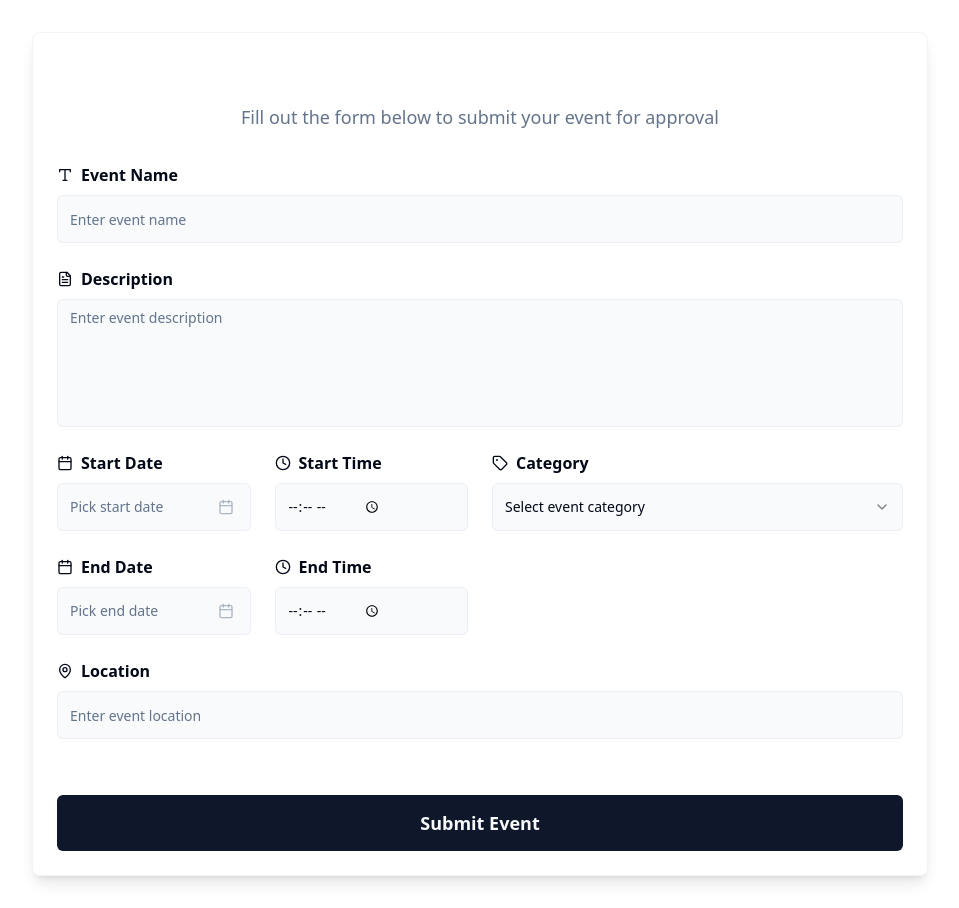
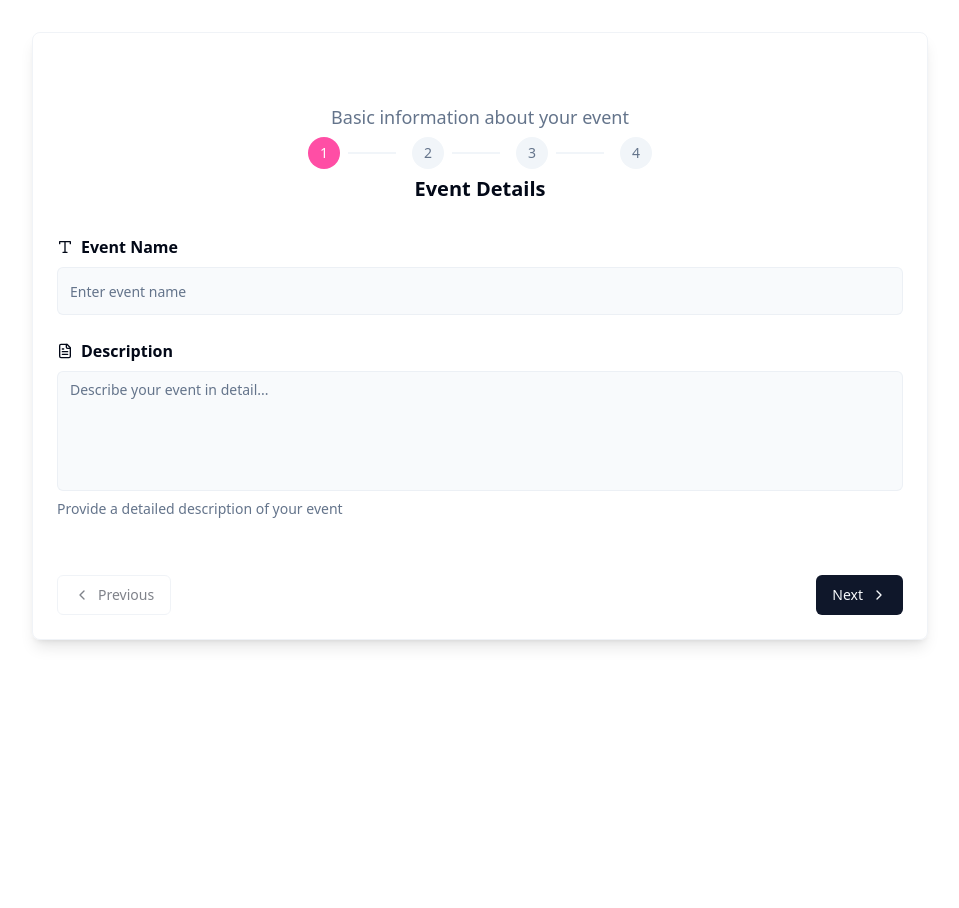
Before and after one commit to AdamsCode1/PulsePlatform, a React (Vite) app: page /submit-event in a window 1280 px wide. Shown: the whole page, without its empty margins (160-1119 px from the left). After the commit the page ends 800 px from the top, so only its background shows below. Built offline with nearby package versions, Linux system fonts and the light colour scheme.

Commit message:
feat: Event Submission Page changed to step-by-step

```diff
--- a/src/pages/EventSubmissionPage.tsx
+++ b/src/pages/EventSubmissionPage.tsx
@@ -1,6 +1,6 @@
 import { zodResolver } from "@hookform/resolvers/zod";
 import { format } from "date-fns";
-import { CalendarIcon, Clock, MapPin, Tag, FileText, Type } from "lucide-react";
+import { CalendarIcon, Clock, MapPin, Tag, FileText, Type, ChevronLeft, ChevronRight } from "lucide-react";
 import { useForm } from "react-hook-form";
 import { z } from "zod";
 import { useEffect, useState } from "react";
@@ -67,6 +67,16 @@ type FormData = z.infer<typeof formSchema>;
 export default function EventSubmissionPage() {
   const [societyId, setSocietyId] = useState<string | null>(null);
   const [loadingSocietyId, setLoadingSocietyId] = useState(true);
+  const [currentStep, setCurrentStep] = useState(0);
+  const [isAnimating, setIsAnimating] = useState(false);
+
+  const steps = [
+    { title: "Event Details", description: "Basic information about your event" },
+    { title: "Date & Time", description: "When will your event take place?" },
+    { title: "Location & Category", description: "Where and what type of event?" },
+    { title: "Review & Submit", description: "Confirm your event details" },
+  ];
+
   const form = useForm<FormData>({
     resolver: zodResolver(formSchema),
     defaultValues: {
@@ -97,6 +107,43 @@ export default function EventSubmissionPage() {
     fetchSocietyId();
   }, []);
 
+  const nextStep = async () => {
+    let fieldsToValidate: string[] = [];
+
+    switch (currentStep) {
+      case 0:
+        fieldsToValidate = ["eventName", "description"];
+        break;
+      case 1:
+        fieldsToValidate = ["startDate", "startTime", "endDate", "endTime"];
+        break;
+      case 2:
+        fieldsToValidate = ["location", "category"];
+        break;
+    }
+
+    const isValid = await form.trigger(fieldsToValidate as any);
+    if (!isValid) return;
+
+    if (currentStep < steps.length - 1) {
+      setIsAnimating(true);
+      setTimeout(() => {
+        setCurrentStep(currentStep + 1);
+        setIsAnimating(false);
+      }, 150);
+    }
+  };
+
+  const prevStep = () => {
+    if (currentStep > 0) {
+      setIsAnimating(true);
+      setTimeout(() => {
+        setCurrentStep(currentStep - 1);
+        setIsAnimating(false);
+      }, 150);
+    }
+  };
+
   async function onSubmit(data) {
     if (!societyId) {
       toast({ title: "Error", description: "Could not determine society ID.", variant: "destructive" });
@@ -113,46 +160,57 @@ export default function EventSubmissionPage() {
       category: data.category,
       society_id: societyId,
     };
+
     try {
+      console.log("Submitting event with payload:", payload);
+
       const res = await fetch('/api/events', {
         method: 'POST',
         headers: { 'Content-Type': 'application/json' },
         body: JSON.stringify(payload)
       });
+
       if (res.ok) {
         toast({ title: "Event Submitted Successfully!", description: `${data.eventName} has been submitted for review.` });
         form.reset();
+        setCurrentStep(0); // Reset to first step
       } else {
+        // Check if response has content before trying to parse JSON
+        const contentType = res.headers.get('content-type');
+        let errorMessage = 'Could not submit event.';
+
+        if (contentType && contentType.includes('application/json')) {
+          try {
             const error = await res.json();
-        toast({ title: "Error", description: error.message || 'Could not submit event.', variant: "destructive" });
+            errorMessage = error.message || errorMessage;
+          } catch (jsonError) {
+            console.error('Failed to parse error response as JSON:', jsonError);
+            errorMessage = `Server error: ${res.status} ${res.statusText}`;
+          }
+        } else {
+          // If response isn't JSON, get text content
+          const errorText = await res.text();
+          errorMessage = errorText || `Server error: ${res.status} ${res.statusText}`;
+        }
+
+        toast({ title: "Error", description: errorMessage, variant: "destructive" });
       }
     } catch (err) {
-      toast({ title: "Error", description: err.message, variant: "destructive" });
+      console.error('Network or other error:', err);
+      toast({ title: "Error", description: err.message || 'Network error occurred.', variant: "destructive" });
     }
   }
 
+  const renderStepContent = () => {
+    switch (currentStep) {
+      case 0:
         return (
-    <div className="min-h-screen bg-background p-4 md:p-8">
-      <div className="mx-auto max-w-4xl">
-        <Card className="shadow-lg border-border/50" style={{ background: "var(--gradient-card)" }}>
-          <CardHeader className="text-center pb-8">
-            <CardTitle className="text-3xl md:text-4xl font-bold bg-gradient-to-r from-event-primary to-event-secondary bg-clip-text text-transparent">
-              Submit Your Event
-            </CardTitle>
-            <CardDescription className="text-lg text-muted-foreground mt-2">
-              Fill out the form below to submit your event for approval
-            </CardDescription>
-          </CardHeader>
-          <CardContent>
-            <Form {...form}>
-              <form onSubmit={form.handleSubmit(onSubmit)} className="space-y-8">
-                <div className="grid grid-cols-1 md:grid-cols-2 gap-6">
-                  {/* Event Name */}
+          <div className="space-y-6">
             <FormField
               control={form.control}
               name="eventName"
               render={({ field }) => (
-                      <FormItem className="md:col-span-2">
+                <FormItem>
                   <FormLabel className="flex items-center gap-2 text-base font-semibold">
                     <Type className="h-4 w-4 text-event-primary" />
                     Event Name
@@ -168,30 +226,36 @@ export default function EventSubmissionPage() {
                 </FormItem>
               )}
             />
-                  {/* Description */}
             <FormField
               control={form.control}
               name="description"
               render={({ field }) => (
-                      <FormItem className="md:col-span-2">
+                <FormItem>
                   <FormLabel className="flex items-center gap-2 text-base font-semibold">
                     <FileText className="h-4 w-4 text-event-primary" />
                     Description
                   </FormLabel>
                   <FormControl>
                     <Textarea
-                            placeholder="Enter event description"
+                      placeholder="Describe your event in detail..."
                       {...field}
-                            className="resize-none h-32 bg-muted/50 border-border/50 focus:border-event-primary transition-colors"
+                      className="min-h-[120px] bg-muted/50 border-border/50 focus:border-event-primary transition-colors resize-none"
                     />
                   </FormControl>
+                  <FormDescription>
+                    Provide a detailed description of your event
+                  </FormDescription>
                   <FormMessage />
                 </FormItem>
               )}
             />
-                  {/* Dates and Times */}
+          </div>
+        );
+
+      case 1:
+        return (
+          <div className="space-y-6">
             <div className="grid grid-cols-1 md:grid-cols-2 gap-6">
-                    {/* Start Date */}
               <FormField
                 control={form.control}
                 name="startDate"
@@ -235,7 +299,6 @@ export default function EventSubmissionPage() {
                   </FormItem>
                 )}
               />
-                    {/* Start Time */}
               <FormField
                 control={form.control}
                 name="startTime"
@@ -256,7 +319,8 @@ export default function EventSubmissionPage() {
                   </FormItem>
                 )}
               />
-                    {/* End Date */}
+            </div>
+            <div className="grid grid-cols-1 md:grid-cols-2 gap-6">
               <FormField
                 control={form.control}
                 name="endDate"
@@ -300,7 +364,6 @@ export default function EventSubmissionPage() {
                   </FormItem>
                 )}
               />
-                    {/* End Time */}
               <FormField
                 control={form.control}
                 name="endTime"
@@ -322,7 +385,32 @@ export default function EventSubmissionPage() {
                 )}
               />
             </div>
-                  {/* Category */}
+          </div>
+        );
+
+      case 2:
+        return (
+          <div className="space-y-6">
+            <FormField
+              control={form.control}
+              name="location"
+              render={({ field }) => (
+                <FormItem>
+                  <FormLabel className="flex items-center gap-2 text-base font-semibold">
+                    <MapPin className="h-4 w-4 text-event-primary" />
+                    Location
+                  </FormLabel>
+                  <FormControl>
+                    <Input
+                      placeholder="Enter event location"
+                      {...field}
+                      className="h-12 bg-muted/50 border-border/50 focus:border-event-primary transition-colors"
+                    />
+                  </FormControl>
+                  <FormMessage />
+                </FormItem>
+              )}
+            />
             <FormField
               control={form.control}
               name="category"
@@ -350,37 +438,130 @@ export default function EventSubmissionPage() {
                 </FormItem>
               )}
             />
-                  {/* Location */}
-                  <FormField
-                    control={form.control}
-                    name="location"
-                    render={({ field }) => (
-                      <FormItem className="md:col-span-2">
-                        <FormLabel className="flex items-center gap-2 text-base font-semibold">
-                          <MapPin className="h-4 w-4 text-event-primary" />
-                          Location
-                        </FormLabel>
-                        <FormControl>
-                          <Input
-                            placeholder="Enter event location"
-                            {...field}
-                            className="h-12 bg-muted/50 border-border/50 focus:border-event-primary transition-colors"
-                          />
-                        </FormControl>
-                        <FormMessage />
-                      </FormItem>
+          </div>
+        );
+
+      case 3:
+        const formValues = form.getValues();
+        return (
+          <div className="space-y-6">
+            <div className="rounded-lg border border-border/50 p-6 bg-muted/20">
+              <h3 className="text-lg font-semibold mb-4 text-foreground">Review Your Event</h3>
+              <div className="space-y-3">
+                <div><strong>Event Name:</strong> {formValues.eventName}</div>
+                <div><strong>Description:</strong> {formValues.description}</div>
+                <div><strong>Start:</strong> {formValues.startDate ? format(formValues.startDate, "PPP") : ""} at {formValues.startTime}</div>
+                <div><strong>End:</strong> {formValues.endDate ? format(formValues.endDate, "PPP") : ""} at {formValues.endTime}</div>
+                <div><strong>Location:</strong> {formValues.location}</div>
+                <div><strong>Category:</strong> {formValues.category}</div>
+              </div>
+            </div>
+          </div>
+        );
+
+      default:
+        return null;
+    }
+  };
+
+  return (
+    <div className="min-h-screen bg-background p-4 md:p-8">
+      <div className="mx-auto max-w-4xl">
+        <Card className="shadow-lg border-border/50" style={{ background: "var(--gradient-card)" }}>
+          <CardHeader className="text-center pb-8">
+            <CardTitle className="text-3xl md:text-4xl font-bold bg-gradient-to-r from-event-primary to-event-secondary bg-clip-text text-transparent">
+              Submit Your Event
+            </CardTitle>
+            <CardDescription className="text-lg text-muted-foreground mt-2">
+              {steps[currentStep].description}
+            </CardDescription>
+
+            {/* Progress Indicator */}
+            <div className="flex justify-center mt-6">
+              <div className="flex items-center space-x-2">
+                {steps.map((step, index) => (
+                  <div key={index} className="flex items-center">
+                    <div
+                      className={cn(
+                        "w-8 h-8 rounded-full flex items-center justify-center text-sm font-medium transition-all duration-300",
+                        index > currentStep
+                          ? "bg-muted text-muted-foreground"
+                          : "text-white"
+                      )}
+                      style={
+                        index < currentStep
+                          ? { backgroundColor: "#EC4899", color: "white" }
+                          : index === currentStep
+                          ? { backgroundColor: "#FF4EA5", color: "white" }
+                          : {}
+                      }
+                    >
+                      {index + 1}
+                    </div>
+                    {index < steps.length - 1 && (
+                      <div
+                        className={cn(
+                          "w-12 h-0.5 mx-2 transition-all duration-300",
+                          index < currentStep ? "bg-gradient-to-r from-event-primary to-event-secondary" : "bg-muted"
                         )}
                       />
+                    )}
                   </div>
-                <div className="pt-6">
+                ))}
+              </div>
+            </div>
+
+            {/* Step Title */}
+            <h3 className="text-xl font-semibold mt-4 text-foreground">
+              {steps[currentStep].title}
+            </h3>
+          </CardHeader>
+
+          <CardContent>
+            <Form {...form}>
+              <form onSubmit={form.handleSubmit(onSubmit)} className="space-y-8">
+                {/* Step Content with Animation */}
+                <div
+                  className={cn(
+                    "transition-all duration-300 ease-in-out",
+                    isAnimating ? "opacity-0 transform translate-x-4" : "opacity-100 transform translate-x-0"
+                  )}
+                >
+                  {renderStepContent()}
+                </div>
+
+                {/* Navigation Buttons */}
+                <div className="flex justify-between pt-6">
+                  <Button
+                    type="button"
+                    variant="outline"
+                    onClick={prevStep}
+                    disabled={currentStep === 0}
+                    className="flex items-center gap-2"
+                  >
+                    <ChevronLeft className="h-4 w-4" />
+                    Previous
+                  </Button>
+
+                  {currentStep < steps.length - 1 ? (
+                    <Button
+                      type="button"
+                      onClick={nextStep}
+                      className="flex items-center gap-2 bg-gradient-to-r from-event-primary to-event-secondary hover:from-event-primary/90 hover:to-event-secondary/90"
+                    >
+                      Next
+                      <ChevronRight className="h-4 w-4" />
+                    </Button>
+                  ) : (
                     <Button
                       type="submit"
-                    className="w-full h-14 text-lg font-semibold bg-gradient-to-r from-event-primary to-event-secondary hover:from-event-primary/90 hover:to-event-secondary/90 transition-all duration-300 shadow-lg hover:shadow-xl"
+                      className="bg-gradient-to-r from-event-primary to-event-secondary hover:from-event-primary/90 hover:to-event-secondary/90 transition-all duration-300 shadow-lg hover:shadow-xl"
                       style={{ boxShadow: "var(--shadow-glow)" }}
                       disabled={loadingSocietyId}
                     >
                       Submit Event
                     </Button>
+                  )}
                 </div>
               </form>
             </Form>
```
Lines whose indentation alone changed are shown as unchanged.
